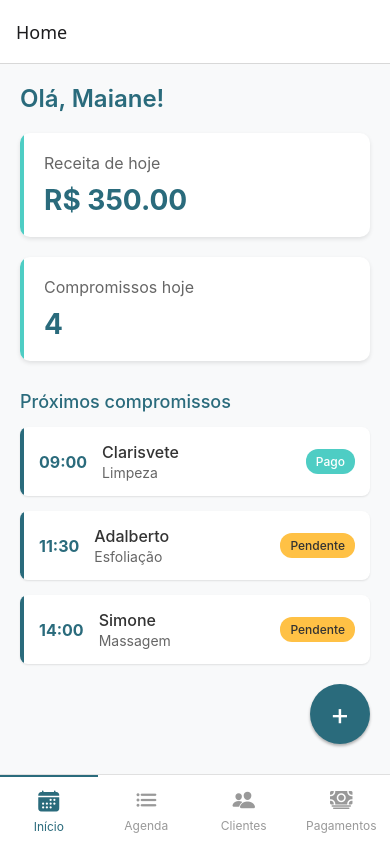
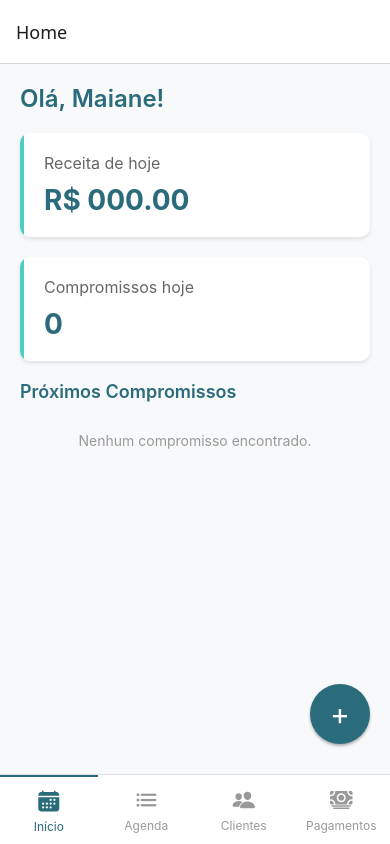
Before and after one commit to 3lder7/System-Studio, a React Native app in the folder app-estudio/: screen /Home in a window 390 px wide. Built offline with nearby package versions, Linux system fonts and the light colour scheme.

Commit message:
Refatorar Tela Inicial: atualizar estado inicial e renomear componentes de compromisso

```diff
--- a/app-estudio/components/screens/HomeScreen.tsx
+++ b/app-estudio/components/screens/HomeScreen.tsx
@@ -12,8 +12,6 @@ import {
 import { useNavigation } from '@react-navigation/native';
 import { NativeStackNavigationProp } from '@react-navigation/native-stack';
 import { Ionicons } from '@expo/vector-icons';
-import { Button } from 'react-native';
-
 
 type RootStackParamList = {
   Home: undefined;
@@ -21,34 +19,12 @@ type RootStackParamList = {
 };
 type NavigationProp = NativeStackNavigationProp<RootStackParamList, 'Home'>;
 
-
 const TelaInicial = () => {
   const navigation = useNavigation<NavigationProp>();
-  const [receitaHoje, setReceitaHoje] = useState(350);
-  const [compromissosHoje, setCompromissosHoje] = useState(4);
-  const [compromissos, setCompromissos] = useState([
-    {
-      id: 1,
-      horario: '09:00',
-      cliente: 'Clarisvete',
-      servico: 'Limpeza',
-      status: 'pago',
-    },
-    {
-      id: 2,
-      horario: '11:30',
-      cliente: 'Adalberto',
-      servico: 'Esfoliação',
-      status: 'pendente',
-    },
-    {
-      id: 3,
-      horario: '14:00',
-      cliente: 'Simone',
-      servico: 'Massagem',
-      status: 'pendente',
-    },
-  ]);
+
+  const [receitaHoje, setReceitaHoje] = useState(0);
+  const [compromissosHoje, setCompromissosHoje] = useState(0);
+  const [compromissos, setCompromissos] = useState<any[]>([]);
 
   // Componente para o card de estatísticas
   const StatCard = ({ title, value, prefix = '' }) => (
@@ -64,37 +40,23 @@ const TelaInicial = () => {
     </View>
   );
 
-  // Componente para o card de compromisso
-  const AppointmentCard = ({ horario, cliente, servico, status }) => (
-    <View style={styles.appointmentCard}>
-      <View style={styles.appointmentCardAccent} />
-      <View style={styles.appointmentTimeContainer}>
-        <Text style={styles.appointmentTime}>{horario}</Text>
+  // Componente para exibir os compromissos
+  const CommitmentItem = ({ compromisso }: { compromisso: any }) => (
+    <View style={styles.commitmentItem}>
+      <View style={styles.commitmentDetails}>
+        <Text style={styles.commitmentTitle}>{compromisso.cliente}</Text>
+        <Text style={styles.commitmentSubtitle}>{compromisso.servico}</Text>
+        <Text style={styles.commitmentDate}>
+          {compromisso.data} às {compromisso.horario}
+        </Text>
       </View>
-      <View style={styles.appointmentDetails}>
-        <Text style={styles.appointmentClient}>{cliente}</Text>
-        <Text style={styles.appointmentService}>{servico}</Text>
-      </View>
-      <View style={styles.appointmentStatusContainer}>
-        <View
-          style={[
-            styles.appointmentStatus,
-            status === 'pago'
-              ? styles.statusPaid
-              : styles.statusPending,
-          ]}
-        >
-          <Text
-            style={[
-              styles.appointmentStatusText,
-              status === 'pago'
-                ? styles.statusPaidText
-                : styles.statusPendingText,
-            ]}
-          >
-            {status === 'pago' ? 'Pago' : 'Pendente'}
-          </Text>
-        </View>
+      <View
+        style={[
+          styles.statusBadge,
+          compromisso.status === 'pendente' && styles.statusPendente,
+        ]}
+      >
+        <Text style={styles.statusText}>{compromisso.status}</Text>
       </View>
     </View>
   );
@@ -109,24 +71,19 @@ const TelaInicial = () => {
         <Text style={styles.greeting}>Olá, Maiane!</Text>
 
         {/* Cards de estatísticas */}
-        <StatCard title="Receita de hoje" value={receitaHoje.toFixed(2)} prefix="R$ " />
+        <StatCard title="Receita de hoje" value={'000.00'} prefix="R$ " />
         <StatCard title="Compromissos hoje" value={compromissosHoje} />
 
-        {/* Seção de próximos compromissos */}
-        <Text style={styles.sectionTitle}>Próximos compromissos</Text>
+        {/* Lista de compromissos */}
+        <Text style={styles.sectionTitle}>Próximos Compromissos</Text>
+        {compromissos.length > 0 ? (
+          compromissos.map((compromisso) => (
+            <CommitmentItem key={compromisso.id} compromisso={compromisso} />
+          ))
+        ) : (
+          <Text style={styles.noCommitmentsText}>Nenhum compromisso encontrado.</Text>
+        )}
 
-        {/* Lista de compromissos */}
-        {compromissos.map((compromisso) => (
-          <AppointmentCard
-            key={compromisso.id}
-            horario={compromisso.horario}
-            cliente={compromisso.cliente}
-            servico={compromisso.servico}
-            status={compromisso.status}
-          />
-        ))}
-
-        {/* Espaço para garantir que o último item seja visível acima da barra de navegação */}
         <View style={styles.bottomSpacer} />
       </ScrollView>
 
@@ -140,7 +97,7 @@ const TelaInicial = () => {
             },
           })
         }
-        activeOpacity={0.8} // Melhora feedback do toque no iOS
+        activeOpacity={0.8}
       >
         <Text style={styles.floatingButtonText}>+</Text>
       </TouchableOpacity>
@@ -218,82 +175,70 @@ const styles = StyleSheet.create({
   },
   sectionTitle: {
     fontSize: 18,
-    fontWeight: '500',
+    fontWeight: '600',
     color: '#2A6B7C',
-    marginTop: 10,
-    marginBottom: 15,
+    marginBottom: 10,
   },
-  appointmentCard: {
+  noCommitmentsText: {
+    fontSize: 14,
+    color: '#999999',
+    textAlign: 'center',
+    marginVertical: 20,
+  },
+  commitmentItem: {
+    flexDirection: 'row',
+    justifyContent: 'space-between',
+    alignItems: 'center',
     backgroundColor: '#FFFFFF',
     borderRadius: 8,
-    marginBottom: 15,
-    flexDirection: 'row',
+    padding: 15,
+    marginBottom: 10,
     shadowColor: '#000',
-    shadowOffset: { width: 0, height: 1 },
+    shadowOffset: { width: 0, height: 2 },
     shadowOpacity: 0.1,
-    shadowRadius: 2,
-    elevation: 1,
-    overflow: 'hidden',
+    shadowRadius: 4,
+    elevation: 2,
   },
-  appointmentCardAccent: {
-    width: 4,
-    backgroundColor: '#2A6B7C',
-    borderTopLeftRadius: 8,
-    borderBottomLeftRadius: 8,
+  commitmentDetails: {
+    flex: 1,
   },
-  appointmentTimeContainer: {
-    justifyContent: 'center',
-    paddingHorizontal: 15,
-  },
-  appointmentTime: {
+  commitmentTitle: {
     fontSize: 16,
-    fontWeight: 'bold',
-    color: '#2A6B7C',
-  },
-  appointmentDetails: {
-    flex: 1,
-    justifyContent: 'center',
-    paddingVertical: 15,
-  },
-  appointmentClient: {
-    fontSize: 16,
-    fontWeight: '500',
+    fontWeight: '600',
     color: '#333333',
   },
-  appointmentService: {
+  commitmentSubtitle: {
     fontSize: 14,
     color: '#666666',
-    marginTop: 2,
+    marginVertical: 5,
   },
-  appointmentStatusContainer: {
+  commitmentDate: {
+    fontSize: 12,
+    color: '#999999',
+  },
+  statusBadge: {
+    paddingVertical: 5,
+    paddingHorizontal: 10,
+    borderRadius: 15,
+    alignItems: 'center',
     justifyContent: 'center',
-    paddingRight: 15,
+    minWidth: 80,
   },
-  appointmentStatus: {
-    paddingHorizontal: 10,
-    paddingVertical: 5,
-    borderRadius: 12,
-  },
-  statusPaid: {
-    backgroundColor: '#4ECDC4',
-  },
-  statusPending: {
+  statusPendente: {
     backgroundColor: '#FFC145',
   },
-  appointmentStatusText: {
+  statusText: {
     fontSize: 12,
-    fontWeight: '500',
+    fontWeight: '600',
+    color: '#333333',
   },
-  statusPaidText: {
-    color: '#FFFFFF',
-  },
-  statusPendingText: {
-    color: '#333333',
+  bottomSpacer: {
+    height: 80,
   },
   floatingButton: {
     position: 'absolute',
     right: 20,
-    bottom: 100, // aumente para garantir que fique acima da barra
+    bottom: 100,
     width: 60,
     height: 60,
     borderRadius: 30,
@@ -305,7 +250,7 @@ const styles = StyleSheet.create({
     shadowOpacity: 0.3,
     shadowRadius: 3,
     elevation: 5,
-    zIndex: 10, // garante que fique acima dos outros elementos
+    zIndex: 10,
   },
   floatingButtonText: {
     fontSize: 30,
@@ -335,9 +280,6 @@ const styles = StyleSheet.create({
   navTextActive: {
     color: '#2A6B7C',
   },
-  bottomSpacer: {
-    height: 80,
-  },
 });
 
 export default TelaInicial;
```
